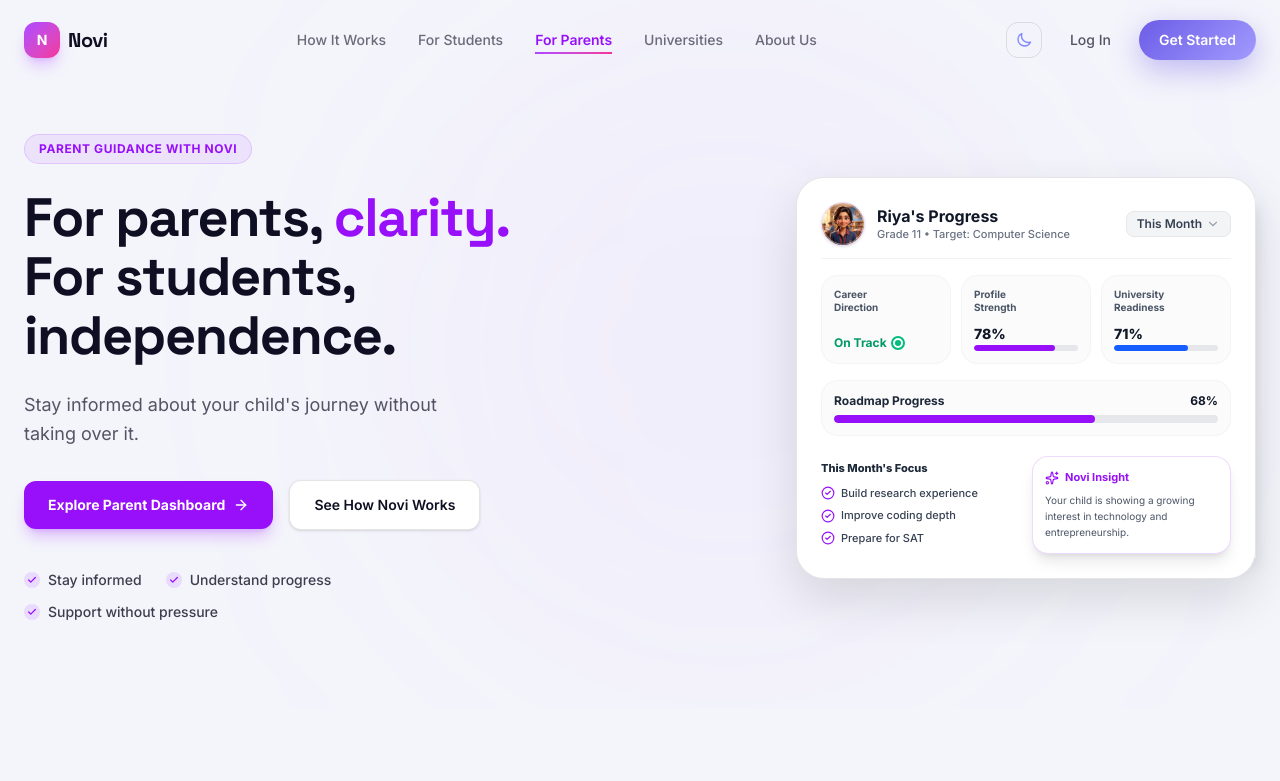
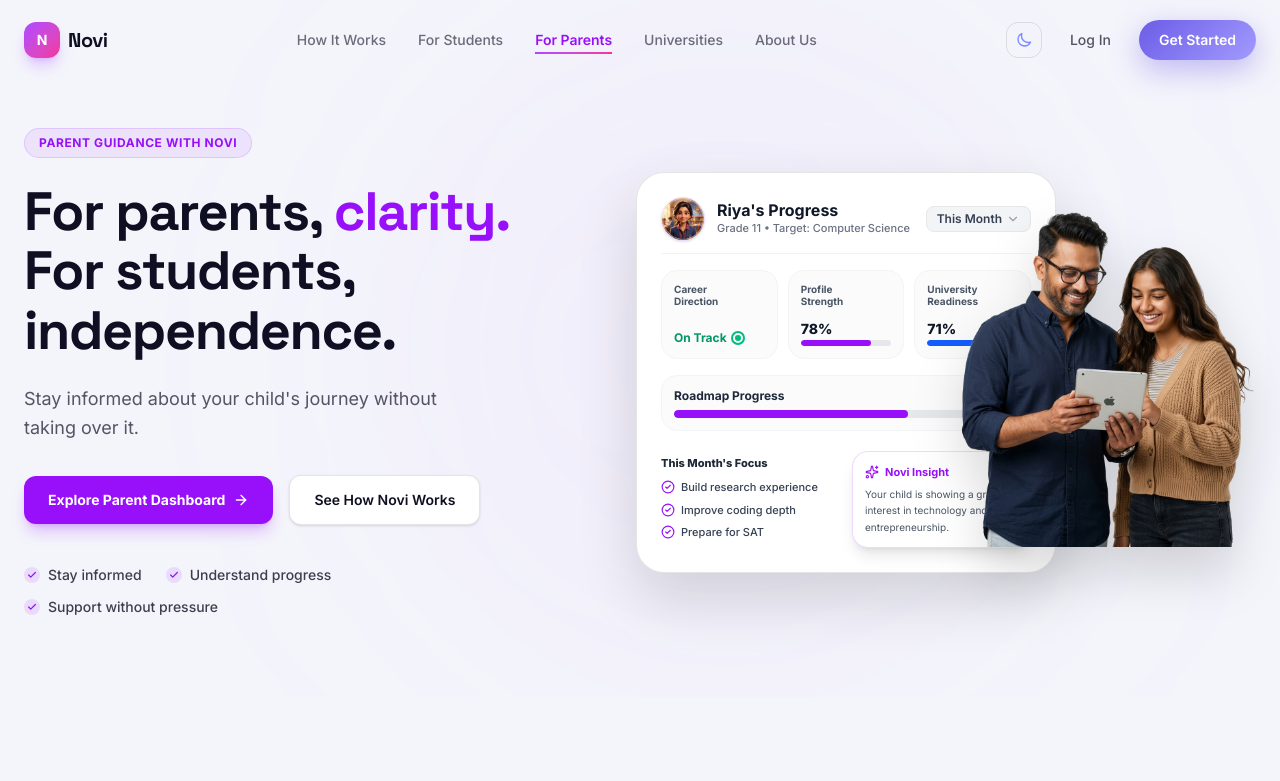
Before and after one commit to srivastava-ayush/novi, a Next.js app: page /for-parents in a window 1280 px wide. Shown: the top 781 px of the page. Built offline with nearby package versions, Linux system fonts and the light colour scheme.

Commit message:
Fix character transparent cutout and positioning in Hero section

```diff
--- a/src/components/parents/ParentsHero.tsx
+++ b/src/components/parents/ParentsHero.tsx
@@ -87,29 +87,18 @@
             </div>
           </motion.div>
 
-          {/* Right Hero Graphic: Exactly Matching Image with Father & Daughter + Floating Dashboard Card */}
+          {/* Right Hero Graphic: Father & Daughter (Visible on Right) + Floating Dashboard Card (Left) */}
           <motion.div
             initial={{ opacity: 0, x: 30 }}
             animate={{ opacity: 1, x: 0 }}
             transition={{ duration: 0.8, delay: 0.15, ease: "easeOut" }}
-            className="lg:col-span-7 relative flex items-center justify-end"
+            className="lg:col-span-7 relative flex items-center justify-start lg:justify-end py-6"
           >
-            {/* Main Composition Wrapper */}
-            <div className="relative w-full max-w-2xl flex items-center justify-end min-h-[440px] sm:min-h-[500px]">
+            {/* Main Composition Container */}
+            <div className="relative w-full max-w-[620px] flex items-center">
 
-              {/* Father & Daughter Cutout Image (Positioned Right Behind Card) */}
-              <div className="absolute right-0 top-1/2 -translate-y-1/2 w-[240px] sm:w-[320px] md:w-[360px] h-[360px] sm:h-[460px] z-0 pointer-events-none">
-                <Image
-                  src="/parents-daughter-tablet.jpg"
-                  alt="Father and daughter using Novi"
-                  fill
-                  priority
-                  className="object-contain object-right drop-shadow-xl"
-                />
-              </div>
-
-              {/* Floating White Telemetry Card (Positioned Left Overlapping) */}
-              <div className="relative z-10 w-full max-w-[430px] sm:max-w-[460px] rounded-[28px] bg-white dark:bg-[#12112a] border border-black/10 dark:border-white/10 shadow-[0_20px_50px_rgba(0,0,0,0.12)] dark:shadow-[0_20px_50px_rgba(0,0,0,0.5)] p-5 sm:p-6 space-y-4">
+              {/* Floating White Telemetry Card (Positioned Left) */}
+              <div className="relative z-10 w-full max-w-[380px] sm:max-w-[420px] rounded-[28px] bg-white dark:bg-[#12112a] border border-black/10 dark:border-white/10 shadow-[0_25px_60px_rgba(0,0,0,0.14)] dark:shadow-[0_25px_60px_rgba(0,0,0,0.6)] p-5 sm:p-6 space-y-4">
 
                 {/* Profile Header */}
                 <div className="flex items-center justify-between pb-3 border-b border-black/5 dark:border-white/5">
@@ -217,6 +206,18 @@
                 </div>
 
               </div>
+
+              {/* Father & Daughter Cutout Image (Positioned visibly on the Right) */}
+              <div className="block absolute -right-2 sm:right-2 md:-right-4 lg:-right-6 top-1/2 -translate-y-1/2 w-[220px] sm:w-[280px] md:w-[320px] lg:w-[350px] h-[340px] sm:h-[420px] md:h-[460px] lg:h-[490px] z-20 pointer-events-none">
+                <Image
+                  src="/parents-daughter-tablet.png"
+                  alt="Father and daughter using Novi"
+                  fill
+                  priority
+                  className="object-contain drop-shadow-2xl"
+                />
+              </div>
+
             </div>
           </motion.div>
 
```
Also changed, not shown: public/parents-daughter-tablet.png (added).
